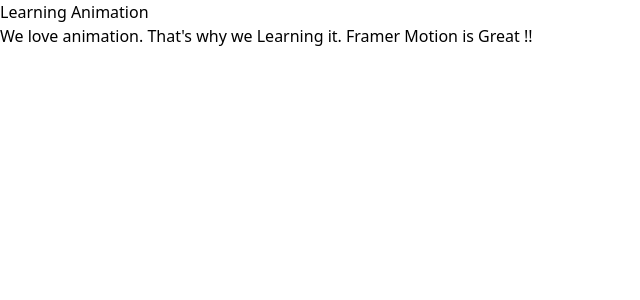
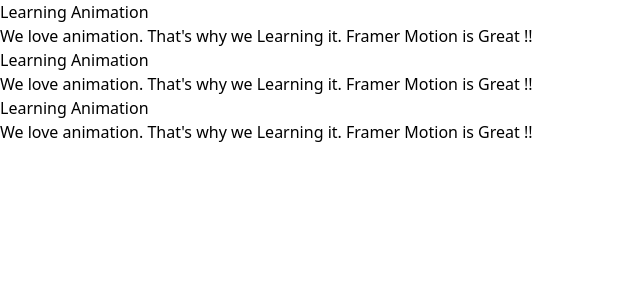
Before and after one commit to Nasir1290/react-animation-framermotion, a React (Vite) app: page / in a window 1280 px wide. Shown: the top 300 px of the page, without its empty margins (0-640 px from the left). Built offline with nearby package versions, Linux system fonts and the light colour scheme.

Commit message:
add some code

```diff
--- a/src/components/TransitionType.jsx
+++ b/src/components/TransitionType.jsx
@@ -1,15 +1,52 @@
-import { motion } from 'framer-motion'
-import React from 'react'
+import { motion } from "framer-motion";
+import React from "react";
 
 export default function TransitionType() {
   return (
-    <motion.div
-    initial={{opacity:0, x:"-100vh"}}
-    animate={{opacity:1, x:0}}
-    >
-      <h1>Learning Animation</h1>
-      <p>We love animation. That's why we Learning it. Framer Motion is Great !!</p>
+    // Framer Motion Transition type
+    // 1)default transition type is "tweens";
+    <div>
+      <motion.div
+        className=" m-4"
+        initial={{ opacity: 0, x: "-100vh" }}
+        animate={{ opacity: 1, x: 0 }}
+        transition={{ duration: 2 }}
+      >
+        <h1>Learning Animation</h1>
+        <p>
+          We love animation. That's why we Learning it. Framer Motion is Great
+          !!
+        </p>
+      </motion.div>
+      {/* Framer Motion Transition type
+        2)Animation type is  "spring with bounce"; */}
+      <motion.div
+        className=" m-4"
+        initial={{ opacity: 0, x: "-100vh" }}
+        animate={{ opacity: 1, x: 0 }}
+        transition={{ duration: 2, type: "spring", bounce: 0.5 }}
+      >
+        <h1>Learning Animation</h1>
+        <p>
+          We love animation. That's why we Learning it. Framer Motion is Great
+          !!
+        </p>
+      </motion.div>
 
-    </motion.div>
-  )
+      {/* Framer Motion Transition type
+        2)Animation type is  "spring without bounce"; */}
+      <motion.div
+        className=" m-4"
+        initial={{ opacity: 0, x: "-100vh" }}
+        animate={{ opacity: 1, x: 0 }}
+        transition={{ duration: 2, type: "spring" }}
+      >
+        <h1>Learning Animation</h1>
+        <p>
+          We love animation. That's why we Learning it. Framer Motion is Great
+          !!
+        </p>
+      </motion.div>
+    </div>
+  );
 }
```
